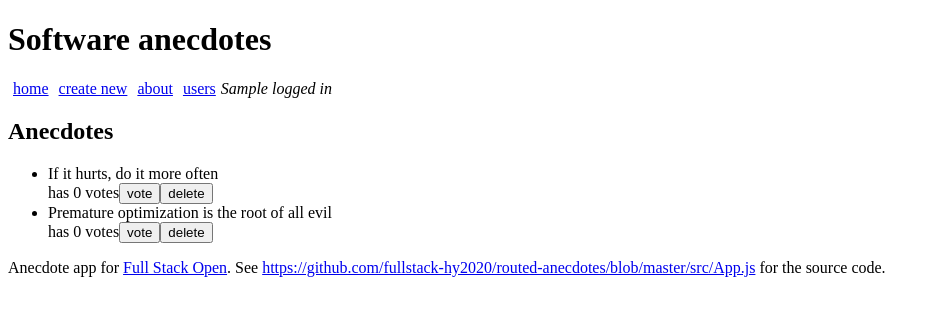
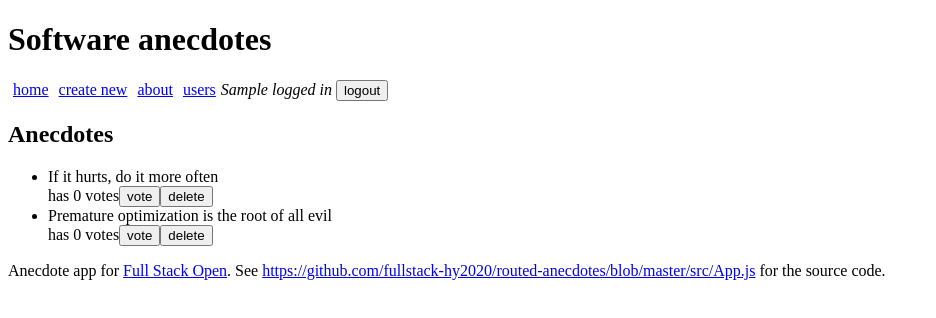
Before and after one commit to Filb3r/FSOpen, a React (Vite) app in the folder osa7/blogilistan-laajennus/: page /login in a window 1280 px wide. Both pictures are taken after typing "Sample", "Sample123" into the empty fields and a click on the button "login". Shown: the top 318 px of the page, without its empty margins (0-936 px from the left). Built offline with nearby package versions, Linux system fonts and the light colour scheme.

Commit message:
logout lisätty, lisätyt blogit käyttäjien reduceriin

```diff
--- a/osa7/blogilistan-laajennus/src/App.jsx
+++ b/osa7/blogilistan-laajennus/src/App.jsx
@@ -1,5 +1,4 @@
-import { useState } from 'react';
-import { useSelector } from 'react-redux';
+import { useDispatch, useSelector } from 'react-redux';
 import { BrowserRouter as Router,
   Routes, Route, Link, Navigate
 } from 'react-router-dom'
@@ -9,6 +8,7 @@ import CreateNewAnecdote from './components/CreateNewAnecdote';
 import About from './components/About'
 import Login from './components/Login'
 import Users from './components/Users'
+import { logoutUser } from './reducers/userReducer'
 
 const Footer = () => (
   <div>
@@ -22,6 +22,7 @@ const Footer = () => (
 
 const App = () => {
   const user = useSelector(state => state.user.currentUser)
+  const dispatch = useDispatch()
 
   const padding = {
     padding: 5
@@ -38,7 +39,7 @@ const App = () => {
         <Link style={padding} to="/about">about</Link>
         <Link style={padding} to="/users">users</Link>
         {user
-          ? <em>{user.username} logged in</em>
+          ? <em>{user.username} logged in <button onClick={() => dispatch(logoutUser())}>logout</button> </em>
           : <Link style={padding} to="/login">login</Link>
         }
         <Routes>
--- a/osa7/blogilistan-laajennus/src/components/CreateNewAnecdote.jsx
+++ b/osa7/blogilistan-laajennus/src/components/CreateNewAnecdote.jsx
@@ -18,7 +18,7 @@ const CreateNewAnecdote = () => {
         }
 
         dispatch(createNewAnecdote(content, user))
-        dispatch(addBlogToUser({username: user, blog: content}))
+        dispatch(addBlogToUser({username: user.username, blog: content}))
         navigate('/')
     }
 
--- a/osa7/blogilistan-laajennus/src/reducers/userReducer.js
+++ b/osa7/blogilistan-laajennus/src/reducers/userReducer.js
@@ -17,6 +17,6 @@ const userSlice = createSlice({
     }
 })
 
-export const { setUser } = userSlice.actions
+export const { setUser, logoutUser } = userSlice.actions
 
 export default userSlice.reducer
--- a/osa7/blogilistan-laajennus/src/reducers/usersReducer.js
+++ b/osa7/blogilistan-laajennus/src/reducers/usersReducer.js
@@ -1,6 +1,5 @@
 import { createSlice } from "@reduxjs/toolkit";
 
-let usersId = 10
 
 const initialState = [{
     username: 'pekka',
@@ -41,9 +40,10 @@ const usersSlice = createSlice({
     initialState,
     reducers: {
         addUser(state, action) {
+            let usersId = Math.floor(Math.random() * 10000)
             state.push({
                 username: action.payload,
-                id: usersId++,
+                id: usersId,
                 createdBlogs: []
             })
         },
```
